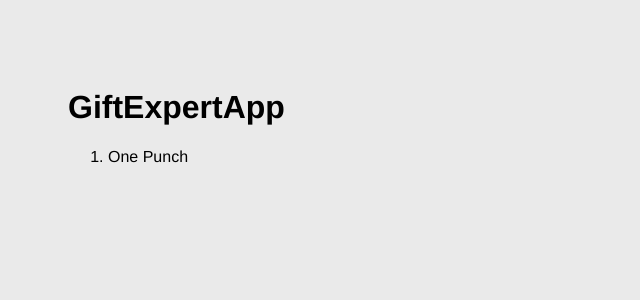
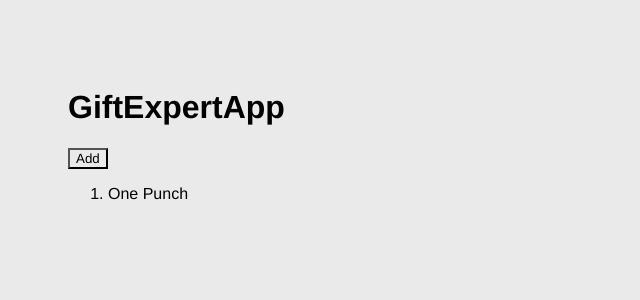
Before and after one commit to sebasGZA/gif-expert-app, a React (Vite) app: page / in a window 1280 px wide. Shown: the top 300 px of the page, without its empty margins (0-640 px from the left). Built offline with nearby package versions, Linux system fonts and the light colour scheme.

Commit message:
add new category

```diff
--- a/src/GiftExpertApp.jsx
+++ b/src/GiftExpertApp.jsx
@@ -3,9 +3,16 @@ import { useState } from "react";
 export const GiftExpertApp = () => {
   const [categories, setCategories] = useState(["One Punch"]);
 
+  const onAddCategory = () => {
+    //   setCategories((cat) => [...cat, "Dragon Ball"]);
+    setCategories(["Dragon Ball", ...categories]);
+  };
+
   return (
     <>
       <h1>GiftExpertApp</h1>
+
+      <button onClick={onAddCategory}>Add</button>
 
       <ol>
         {categories.map((category, i) => {
```
